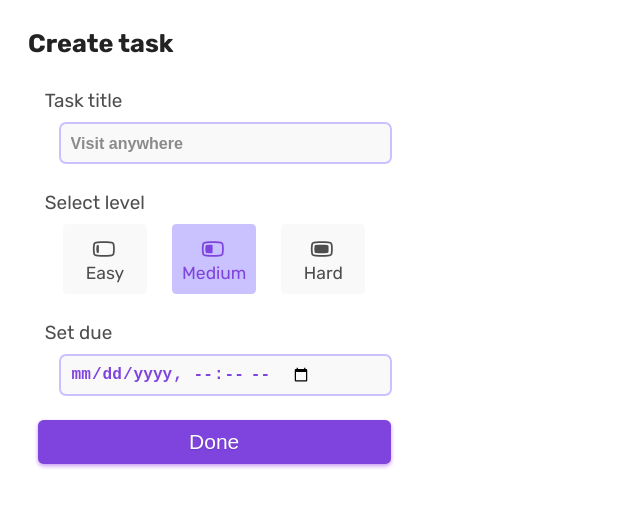
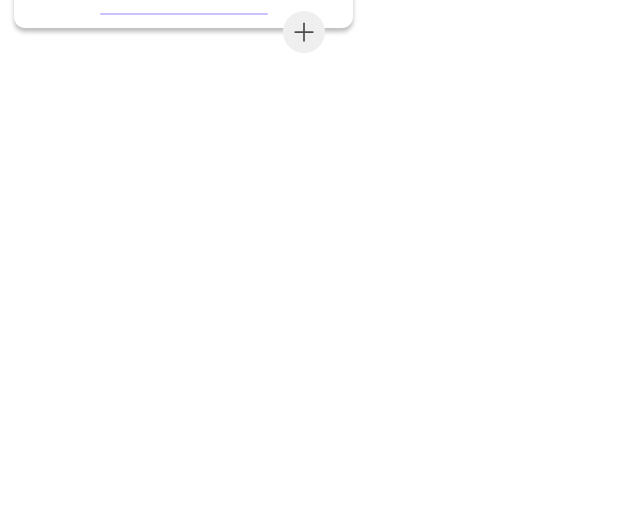
Before and after one commit to ruansenadev/todo, a React app: page / in a window 1280 px wide. Shown: the top 508 px of the page, without its empty margins (0-640 px from the left). Built offline with nearby package versions, Linux system fonts and the light colour scheme.

Commit message:
slideable form

```diff
--- a/src/App.tsx
+++ b/src/App.tsx
@@ -1,16 +1,22 @@
 import { TaskForm } from "./components/TaskForm";
 import { Task } from "./components/Task";
 import "./styles/common.scss";
+import "./styles/home.scss";
 import { useState } from "react";
 import { ITask } from "./types";
+import { SlideForm } from "./components/SlideForm";
 
 export function App() {
 	const [tasks, setTasks] = useState<ITask[]>([]);
+	const [taskFormState, setTaskFormState] = useState<boolean>();
 
 	return (
-		<>
-			<TaskForm onSubmit={(task) => setTasks([...tasks, task])} />
+		<main className="container">
+			<SlideForm onChange={(state) => setTaskFormState(state)}>
+				<TaskForm onSubmit={(task) => setTasks([...tasks, task])} isFocus={taskFormState} />
+			</SlideForm>
 
+			<div className="grid">
 				{tasks.map((task) => (
 					<Task
 						key={task.id}
@@ -23,7 +29,8 @@ export function App() {
 						}}
 					/>
 				))}
-		</>
+			</div>
+		</main>
 	);
 }
 ("");
--- /dev/null
+++ b/src/components/SlideForm.tsx
@@ -0,0 +1,65 @@
+import { ReactNode, useEffect, useLayoutEffect, useRef, useState } from "react";
+import "../styles/slide-form.scss";
+
+interface SlideFormProps {
+	onChange?: (isShow: boolean) => void;
+	children: ReactNode;
+}
+
+export function SlideForm({ children, onChange }: SlideFormProps) {
+	const slideRef = useRef<HTMLDivElement>(null);
+	const [offsetLeft, setOffsetLeft] = useState<string | number>();
+	const [isShow, setIsShow] = useState<boolean>();
+	const [contentMaxH, setContentMaxH] = useState<number | null>();
+
+	useLayoutEffect(() => {
+		if (slideRef.current) {
+			// calc container padding
+			const leftContentOffset = slideRef.current.offsetLeft;
+			// calc container margin
+			const leftParentContentOffset = slideRef.current.parentElement?.offsetLeft ?? "0px";
+
+			setOffsetLeft(`calc(${leftContentOffset} + ${leftParentContentOffset})`);
+		}
+	}, [slideRef]);
+
+	useEffect(() => {
+		if (slideRef.current) {
+			const maxHeight = window.innerHeight;
+			if (maxHeight <= slideRef.current.offsetHeight) {
+				setContentMaxH(maxHeight);
+			} else {
+				setContentMaxH(null);
+			}
+		}
+		onChange && onChange(!!isShow);
+	}, [isShow]);
+
+	return (
+		<div
+			ref={slideRef}
+			className={`slide${offsetLeft ? " slide--init" : ""}${typeof isShow === "boolean" ? (isShow ? " slide--show" : " slide--hide") : ""}`}
+			style={{ left: offsetLeft }}
+		>
+			<div className="slide-content" style={{ maxHeight: contentMaxH ? contentMaxH : "", overflowY: contentMaxH ? "scroll" : "unset" }}>
+				{children}
+				<button className="btn" onClick={() => setIsShow(!isShow)} style={{ bottom: contentMaxH ? (isShow ? 0 : "-1.8rem") : "-1.8rem" }}>
+					<svg className="icon" viewBox="0 0 24 24" xmlns="http://www.w3.org/2000/svg">
+						<path
+							className={`btn-icon-stroke${typeof isShow === "boolean" ? (isShow ? " btn-icon-stroke--close" : " btn-icon-stroke--plus") : ""}`}
+							d="M12 17V7"
+							strokeWidth="1"
+							strokeLinecap="round"
+						/>
+						<path
+							className={`btn-icon-stroke${typeof isShow === "boolean" ? (isShow ? " btn-icon-stroke--close" : " btn-icon-stroke--plus") : ""}`}
+							d="M7 12L17 12"
+							strokeWidth="1"
+							strokeLinecap="round"
+						/>
+					</svg>
+				</button>
+			</div>
+		</div>
+	);
+}
--- a/src/components/Task.tsx
+++ b/src/components/Task.tsx
@@ -1,7 +1,7 @@
 import { ReactElement, useEffect, useRef, useState } from "react";
 import "../styles/task.scss";
 import { ILevel, ITask } from "../types";
-import { taskDateFormatter, useOnClickOutside } from "../utils";
+import { taskDateFormatter, useOnClickOutside, useOnPointerUp } from "../utils";
 
 interface TaskProps {
 	task: ITask;
@@ -17,6 +17,7 @@ export function Task({ task: initialTask, onChange, onDelete }: TaskProps) {
 	const [holdTimer, setHoldTimer] = useState<any>();
 
 	useOnClickOutside(taskRef, () => setIsActive(false));
+  useOnPointerUp(() => isHolding && setIsHolding(false));
 
   function handleDelete() {
     onDelete(task.id);
@@ -40,7 +41,6 @@ export function Task({ task: initialTask, onChange, onDelete }: TaskProps) {
 			className={`task${isActive ? " task--active" : ""}`}
 			tabIndex={0}
 			onPointerDown={() => setIsHolding(true)}
-			onPointerUp={() => setIsHolding(false)}
 		>
 			<header>
 				{isActive && (
--- a/src/components/TaskForm.tsx
+++ b/src/components/TaskForm.tsx
@@ -1,5 +1,5 @@
 import { nanoid } from "nanoid";
-import { FormEvent, useState } from "react";
+import { FormEvent, useEffect, useRef, useState } from "react";
 import "../styles/form.scss";
 import { ILevel, ITask } from "../types";
 
@@ -12,12 +12,14 @@ interface TaskFormData {
 }
 
 interface TaskFormProps {
+	isFocus?: boolean;
 	onSubmit: (task: ITask) => void;
 }
 
-export function TaskForm({ onSubmit }: TaskFormProps) {
+export function TaskForm({ onSubmit, isFocus }: TaskFormProps) {
 	const [titleIndex, setTitleIndex] = useState<number>(Math.floor(Math.random() * taskTitles.length));
 	const today = new Date();
+	const inputRef = useRef<HTMLInputElement>(null);
 
 	function clearForm(form: HTMLFormElement) {
 		(form.elements as typeof form.elements & TaskFormData).level.forEach((lNode) => (lNode.checked = lNode.value == ILevel.Default ? true : false));
@@ -42,8 +44,14 @@ export function TaskForm({ onSubmit }: TaskFormProps) {
 		}
 	}
 
+	useEffect(() => {
+		if (isFocus) {
+			inputRef.current?.focus();
+		}
+	}, [isFocus]);
+
 	return (
-		<section>
+		<section className="form">
 			<h1>Create task</h1>
 			<form onSubmit={handleFormSubmit}>
 				<fieldset>
@@ -51,6 +59,7 @@ export function TaskForm({ onSubmit }: TaskFormProps) {
 						Task title
 					</label>
 					<input
+						ref={inputRef}
 						id="taskTitleInput"
 						className="input"
 						type="text"
--- a/src/styles/common.scss
+++ b/src/styles/common.scss
@@ -20,6 +20,14 @@ html {
 body {
   color: var(--color-body);
 }
+.container {
+  position: relative;
+  max-width: 1280px;
+  margin-left: auto;
+  margin-right: auto;
+  padding-left: 1rem;
+  padding-right: 1rem;
+}
 a {
   color: inherit;
   text-decoration: none;
--- a/src/styles/form.scss
+++ b/src/styles/form.scss
@@ -6,8 +6,28 @@ html {
 	--color-purple-dark: #8b1ce1;
 }
 
-section {
-	padding: 1rem;
+.form {
+  position: relative;
+	max-width: 26.5rem;
+	padding: 1rem 1rem 2rem;
+	border-bottom-left-radius: 0.8rem;
+	border-bottom-right-radius: 0.8rem;
+	background-color: white;
+	box-shadow: 0px 4px 4px 0px rgba(0, 0, 0, 0.25);
+
+  &::before {
+		content: "";
+		position: absolute;
+		left: 50%;
+		bottom: 0.9rem;
+		width: 50%;
+		max-width: 12rem;
+		height: 2px;
+		border-radius: 1px;
+		background-color: var(--color-value-light);
+		transform: translateX(-50%);
+		z-index: 101;
+	}
 
 	h1 {
 		padding: 1rem;
@@ -24,7 +44,6 @@ section {
 		display: flex;
 		flex-direction: column;
 		align-items: stretch;
-		max-width: 28.6rem;
 
 		button {
 			padding: 0.7rem 2.35rem;
@@ -72,7 +91,7 @@ fieldset {
 		width: calc(100% - 1.4rem);
 		height: 3rem;
 		padding: 0.5rem 0.7rem;
-		margin: 0 1.5rem;
+    margin: 0 auto;
 		font-size: 1.15rem;
 		font-weight: 600;
 		color: var(--color-value);
@@ -103,7 +122,7 @@ fieldset {
 		height: 5rem;
 		background-color: var(--color-white-dark);
 		border-radius: 0.3rem;
-    font-size: 1.25rem;
+		font-size: 1.25rem;
 		cursor: pointer;
 
 		&:hover {
@@ -121,3 +140,20 @@ fieldset {
 		}
 	}
 }
+
+@media (max-width: 480px) {
+	.form {
+		max-width: calc(320px - 2rem);
+		padding: 0.5rem 0.5rem 2rem;
+
+		fieldset {
+			margin: unset;
+
+			input:not([hidden]) {
+				padding: 0.5rem 0.7rem;
+				margin: unset;
+				width: 100%;
+			}
+		}
+	}
+}
--- /dev/null
+++ b/src/styles/home.scss
@@ -0,0 +1,6 @@
+.grid {
+  display: grid;
+  grid-auto-rows: auto;
+  grid-auto-columns: auto;
+  padding: 4rem 1rem 2rem;
+}
--- /dev/null
+++ b/src/styles/slide-form.scss
@@ -0,0 +1,97 @@
+.slide {
+	position: fixed;
+	bottom: 100%;
+	z-index: 100;
+
+	&.slide--init {
+		// animation: showHandleBar 0.6s ease-out forwards;
+		transform: translateY(2rem);
+		transition: 0.6s ease-out;
+	}
+
+	&.slide--show {
+		// animation: showSlide 0.6s ease-in-out forwards;
+		transform: translateY(100%);
+		transition: 0.6s ease-in-out;
+	}
+
+	&.slide--hide {
+		// animation: hideSlide 0.4s ease-out forwards;
+		transform: translateY(2rem);
+		transition: 0.4s ease-out;
+	}
+
+	.btn {
+		position: absolute;
+		right: 2rem;
+		width: 3rem;
+		height: 3rem;
+		border: none;
+		border-radius: 50%;
+		cursor: pointer;
+
+		.btn-icon-stroke {
+			stroke: var(--color-body);
+			transform-origin: 50% 50%;
+
+			&.btn-icon-stroke--plus {
+				animation: transformClosePlus 0.25s linear forwards;
+			}
+
+			&.btn-icon-stroke--close {
+				animation: transformPlusClose 0.25s linear forwards;
+			}
+		}
+	}
+}
+
+@media (max-width: 480px) {
+	.slide {
+		.btn {
+			right: unset;
+			left: 1rem;
+		}
+	}
+}
+
+@keyframes showHandleBar {
+	to {
+		transform: translateY(2rem);
+	}
+}
+
+// @keyframes showSlide {
+// 	from {
+// 		transform: translateY(2rem);
+// 	}
+// 	to {
+// 		transform: translateY(100%);
+// 	}
+// }
+
+@keyframes hideSlide {
+	from {
+		transform: translateY(100%);
+	}
+	to {
+		transform: translateY(2rem);
+	}
+}
+
+@keyframes transformPlusClose {
+	from {
+		transform: rotate(0);
+	}
+	to {
+		transform: rotate(45deg);
+	}
+}
+
+@keyframes transformClosePlus {
+	from {
+		transform: rotate(45deg);
+	}
+	to {
+		transform: rotate(0);
+	}
+}
--- a/src/utils.ts
+++ b/src/utils.ts
@@ -22,3 +22,16 @@ export function useOnClickOutside(ref: MutableRefObject<HTMLElement | null>, han
 		};
 	}, [ref, handler]);
 }
+
+export function useOnPointerUp(handler: (event: PointerEvent) => void) {
+	useEffect(() => {
+		const listener = (event: PointerEvent) => {
+			handler(event);
+		};
+		document.addEventListener("pointerup", listener);
+
+		return () => {
+			document.removeEventListener("pointerup", listener);
+		};
+	}, [handler]);
+}
```
Also changed, not shown: 2 other files (tests, documents, lock files or other folders). Lines whose indentation alone changed are shown as unchanged.
